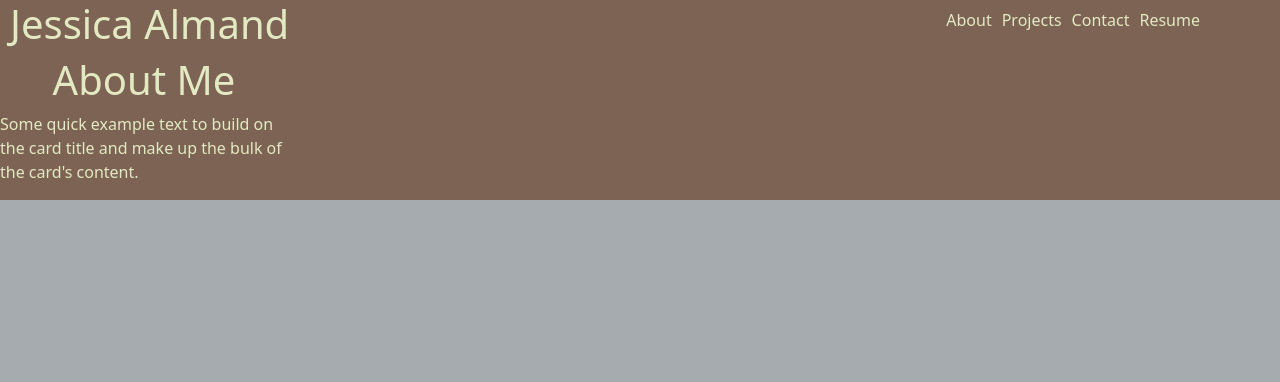
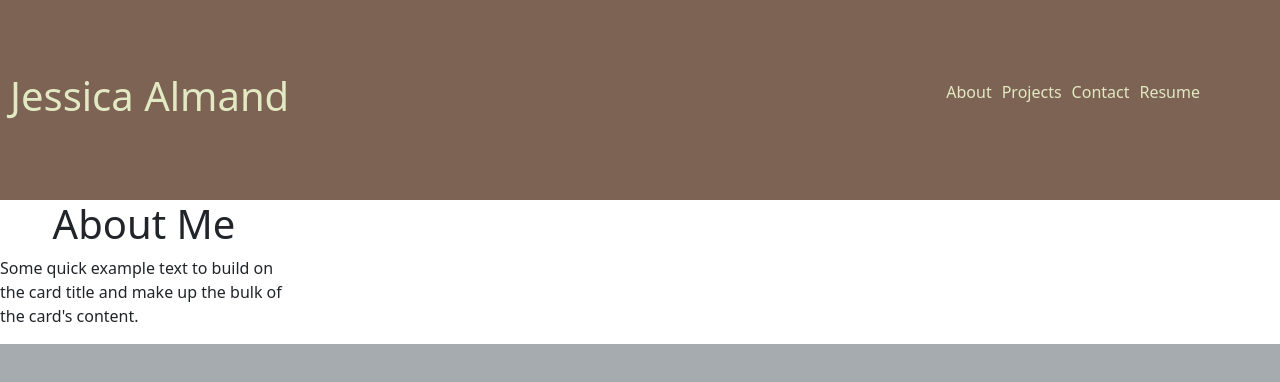
Before and after one commit to jalmand2/react-portfolio, a React (Create React App) app: page / in a window 1280 px wide. Shown: the top 382 px of the page. Built offline with nearby package versions, Linux system fonts and the light colour scheme.

Commit message:
Successfully, linked css to header and separated about me section

```diff
--- a/public/index.html
+++ b/public/index.html
@@ -24,7 +24,7 @@
       work correctly both with client-side routing and a non-root public URL.
       Learn how to configure a non-root public URL by running `npm run build`.
     -->
-    <title>React App</title>
+    <title>Jessica Almand</title>
   </head>
   <body>
     <noscript>You need to enable JavaScript to run this app.</noscript>
--- a/src/App.js
+++ b/src/App.js
@@ -12,7 +12,7 @@ function App() {
   const [pageIndex, setPageIndex] = useState(0);
 
   return (
-    < div className = "header" >
+    < div >
     <Nav
       showAbout={() => setPageIndex(0)}
       showProjects={() => setPageIndex(1)}
--- a/src/components/Nav/index.jsx
+++ b/src/components/Nav/index.jsx
@@ -1,8 +1,9 @@
 import React from 'react';
+import '../../components/styles/header.css';
 
 const Nav = ({ showAbout, showProjects, showContact, showResume }) => {
     return (
-        <div style={{ display: 'flex', justifyContent: 'space-between', alignItems: 'center'}}>
+        <div class='header' style={{ display: 'flex', justifyContent: 'space-between', alignItems: 'center'}}>
              <h1 style={{marginLeft: '10px'}}>Jessica Almand</h1>
              <ul style={{listStyle: 'none', display: 'flex', marginRight: '5rem' }}>
         <li style={{marginLeft: '10px'}} onClick={showAbout}>About</li>
```
